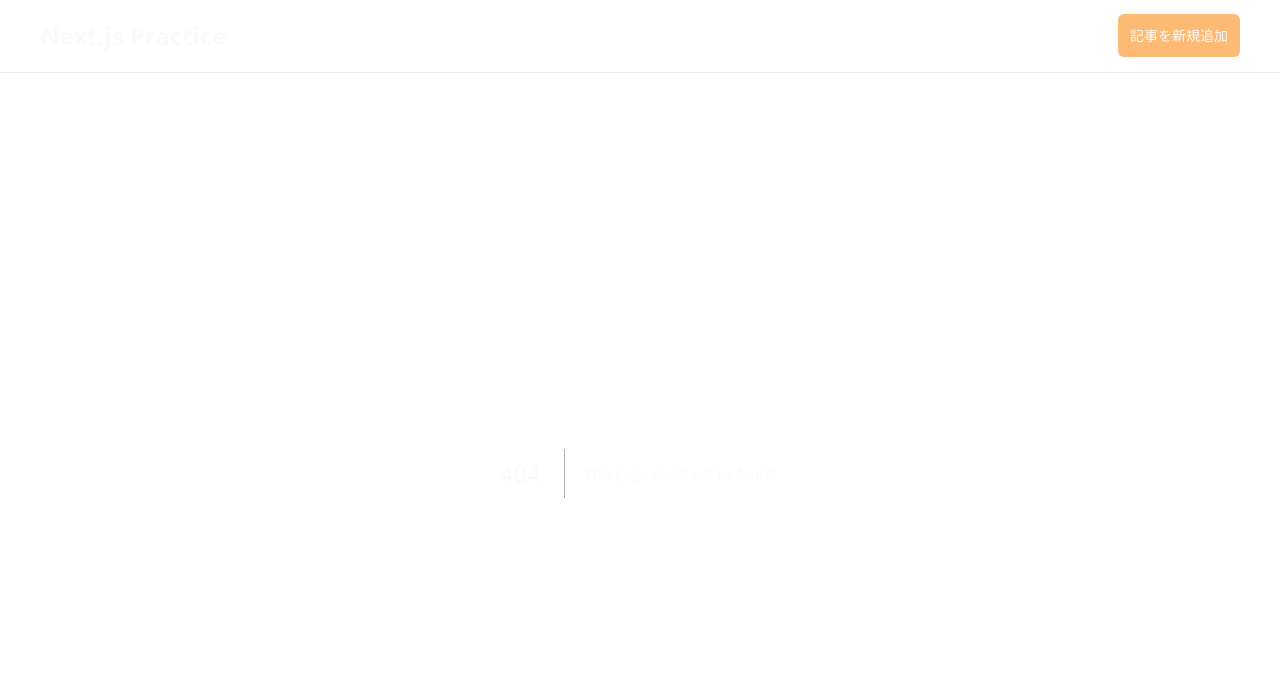
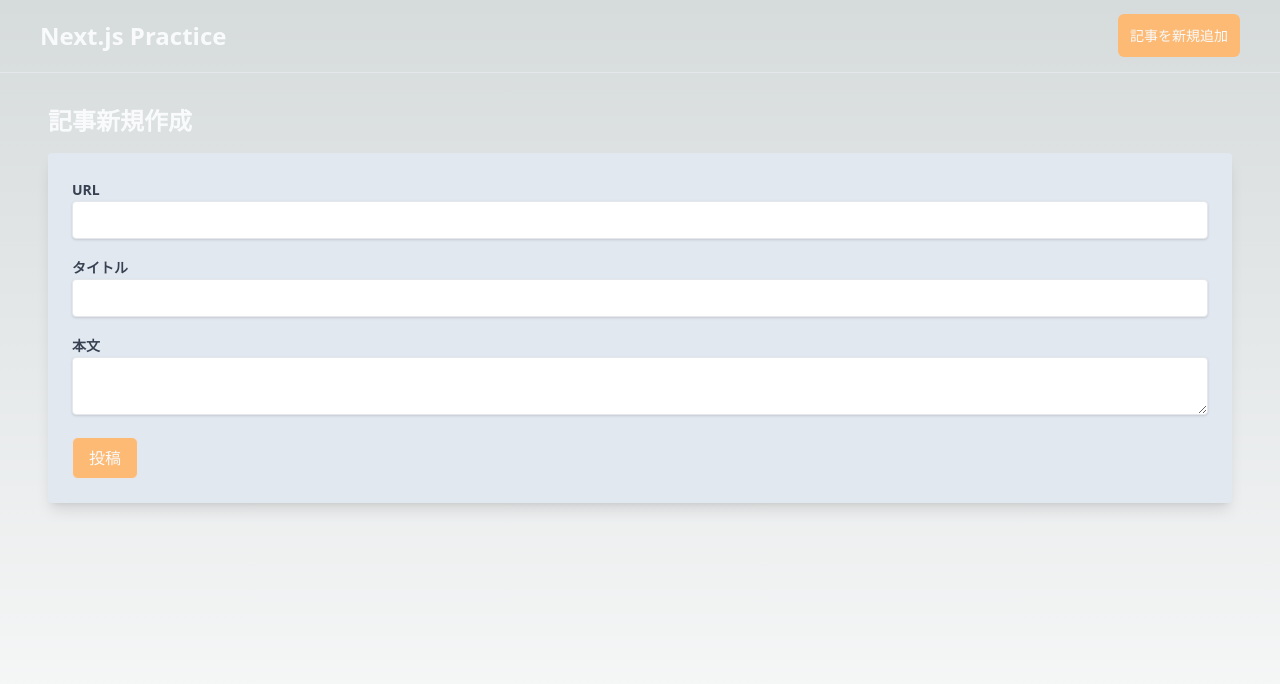
Before and after one commit to otake-shol/Next.js-practice, a Next.js app in the folder next.js14-practice-by-udemy/: page /articles/new in a window 1280 px wide. Before the commit this address had no page. Shown: the top 684 px of the page. Built offline with nearby package versions, Linux system fonts and the light colour scheme.

Commit message:
新規画面追加

```diff
--- /dev/null
+++ b/next.js14-practice-by-udemy/src/app/articles/new/page.tsx
@@ -0,0 +1,40 @@
+import React from "react";
+
+const CreateBlogPage = () => {
+  return (
+    <div className="min-h-screen py-8 px-4 md:px-12">
+      <h2 className="text-2xl font-bold mb-4">記事新規作成</h2>
+      <form className="bg-slate-200 p-6 rounded shadow-lg">
+        <div className="mb-4">
+          <label className="text-gray-700 text-sm font-bold mb-2">URL</label>
+          <input
+            type="text"
+            className="shadow border rounded w-full py-2 px-3 text-gray-700 leading-tight hover:outline-none"
+          />
+        </div>
+        <div className="mb-4">
+          <label className="text-gray-700 text-sm font-bold mb-2">
+            タイトル
+          </label>
+          <input
+            type="text"
+            className="shadow border rounded w-full py-2 px-3 text-gray-700 leading-tight hover:outline-none"
+          />
+        </div>
+        <div className="mb-4">
+          <label className="text-gray-700 text-sm font-bold mb-2">本文</label>
+          <textarea className="shadow border rounded w-full py-2 px-3 text-gray-700 leading-tight hover:outline-none" />
+        </div>
+
+        <button
+          type="submit"
+          className="py-2 px-4 border rounded-md bg-orange-300"
+        >
+          投稿
+        </button>
+      </form>
+    </div>
+  );
+};
+
+export default CreateBlogPage;
```
